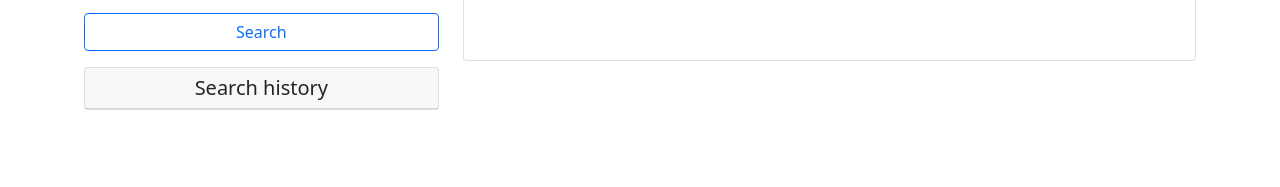
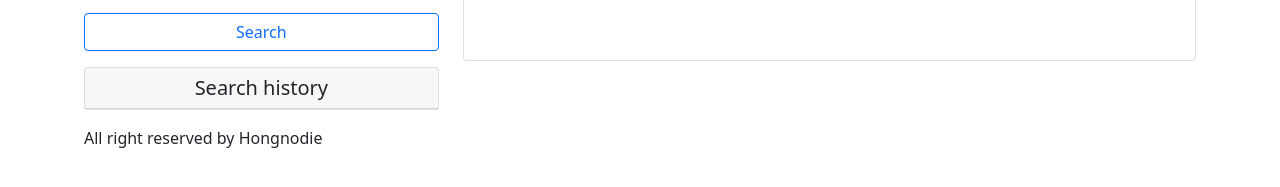
Before and after one commit to Hongnodie/Weather-Dashboard, a plain HTML site: page index.html in a window 1280 px wide. Shown: the part 319-506 px from the top of the page. Drawn offline with nearby package versions, Linux system fonts and the light colour scheme; no server answers.

Commit message:
Footer added

```diff
--- a/index.html
+++ b/index.html
@@ -73,6 +73,7 @@
             </div>
         </div>
 
+        <footer> All right reserved by Hongnodie </footer>
     </Main>
 
     <!-- Bootstrap java included from https://www.bootstrapcdn.com/ -->
```
